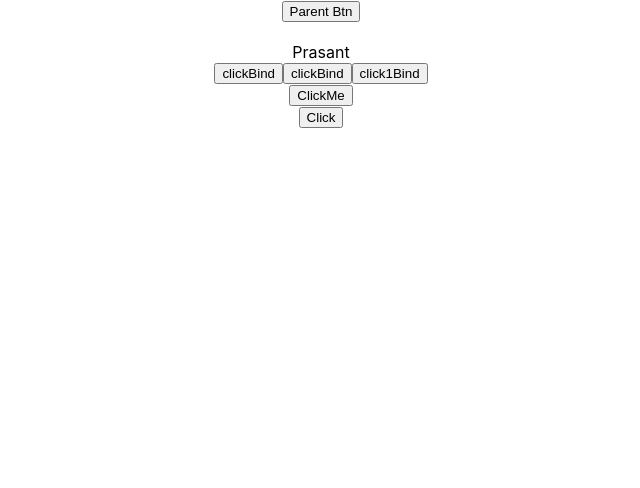
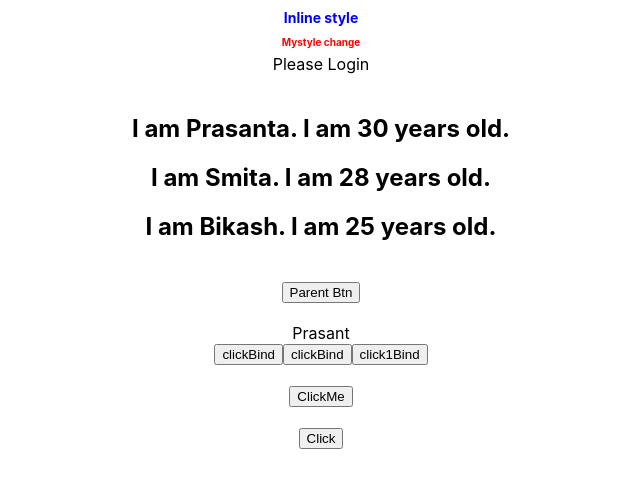
Before and after one commit to Prasanta1989/React-Learning, a React (Create React App) app: page / in a window 1280 px wide. Shown: the top 488 px of the page, without its empty margins (319-959 px from the left). Built offline with nearby package versions, Linux system fonts and the light colour scheme; the HTML template or start-up script is replaced by a standard one.

Commit message:
Css in React

```diff
--- a/src/App.js
+++ b/src/App.js
@@ -9,14 +9,23 @@ import Functionclick from "./component/Functionclick"
 import ClassClick from "./component/ClassClick"
 import EventBind from './component/eventBind'
 import ParentComponent from "./component/ParentComponent"
+import UserGreeting from "./component/UserGreeting"
+import Namelist from "./component/Namelist"
+import Customestyle from "./component/Customestyle"
+
+import Inline from "./component/Inline"
 
 function App() {
   return (
     <div className="App">
+      <Inline />
+      <Customestyle primary={true}/>
+      <UserGreeting></UserGreeting><br/>
+      <Namelist></Namelist><br/>
       <ParentComponent /><br/>
-      <EventBind></EventBind>
-      <ClassClick></ClassClick>
-      <Functionclick></Functionclick>
+      <EventBind></EventBind><br/>
+      <ClassClick></ClassClick><br/>
+      <Functionclick></Functionclick><br/>
       {/* <Counter></Counter> */}
       {/* <Greet name="Prasanta">
         <p>My child tag</p>
--- /dev/null
+++ b/src/component/Customestyle.js
@@ -0,0 +1,12 @@
+import React from 'react'
+import Mystyle from "./Mystyle.css"
+function Customestyle(props) {
+    let cName = props.primary ? 'primary' : ''
+    return (
+        <div>
+            <h1 className={`${cName} font-s`}>Mystyle change</h1>
+        </div>
+    )
+}
+
+export default Customestyle
--- /dev/null
+++ b/src/component/Inline.js
@@ -0,0 +1,16 @@
+import React from 'react'
+
+
+const heading= {
+    fontSize:"14px",
+    color: "blue"
+}
+function Inline() {
+    return (
+        <div>
+            <h1 style={heading}>Inline style</h1>
+        </div>
+    )
+}
+
+export default Inline
--- /dev/null
+++ b/src/component/Mystyle.css
@@ -0,0 +1,7 @@
+.primary{
+    color:red;
+}
+
+.font-s{
+    font-size: 10px;
+}
--- /dev/null
+++ b/src/component/Namelist.js
@@ -0,0 +1,42 @@
+import React from 'react'
+import Person from "./Person"
+function Namelist() {
+    const names=["Prasant", "Kuku"]
+    const namelist = names.map(name => <h2>{name}</h2>)
+
+
+
+    const persons=[
+        {
+            name:"Prasanta",
+            Age:30,
+            Skill:"developer"
+        },
+        {
+            name:"Smita",
+            Age:28,
+            Skill:"Writer"
+        },
+        {
+            name:"Bikash",
+            Age:25,
+            Skill:"Engineer"
+        }
+    ]
+
+// const personList = persons.map(person => <h2>I am {person.name}. I am {person.Age} years old.</h2>)
+const personList= persons.map((person, index) =>
+<Person key={index} person={person}></Person>,
+
+
+)
+return (
+    <div>{personList}</div>
+)
+
+    return (
+        <div>{namelist}</div>
+    )
+}
+
+export default Namelist
--- /dev/null
+++ b/src/component/Person.js
@@ -0,0 +1,11 @@
+import React from 'react'
+
+function Person({person}) {
+    return (
+        <div>
+<h2>I am {person.name}. I am {person.Age} years old.</h2>
+        </div>
+    )
+}
+
+export default Person
--- /dev/null
+++ b/src/component/UserGreeting.js
@@ -0,0 +1,52 @@
+import React, { Component } from 'react'
+
+class UserGreeting extends Component {
+    constructor(props) {
+        super(props)
+
+        this.state = {
+             isGuest: true
+        }
+    }
+
+    render() {
+        /* if/else Condition start ----------------*/
+
+            // if(this.state.isGuest){
+            //     return (
+            //         <div>Please Login</div>
+            //     )
+            // }
+            // else{
+            //     return (
+            //         <div>You have Logged in.</div>
+            //     )
+            // }
+
+        /* if/else Condition End -------------*/
+
+        /* Variable condition start -----------------*/
+
+            // let message
+            // if(this.state.isGuest){
+            //     message = <div>Please Login</div>
+            // }else
+            // {
+            //     message = <div>You have Logged in.</div>
+            // }
+
+            // return <div>{message}</div>
+
+        /* Variable condition end --------------*/
+
+        /* Ternary conditional operator start ------------*/
+            //return this.state.isGuest ?(<div>Please Login</div>) : (<div>You have Logged in.</div>)
+        /* Ternary conditional operator end ------------*/
+
+        /* Short circuit operator start ------------*/
+            return this.state.isGuest && <div>Please Login</div> || <div>You have Logged in.</div>
+        /* Short circuit operator end ------------*/
+    }
+}
+
+export default UserGreeting
```
